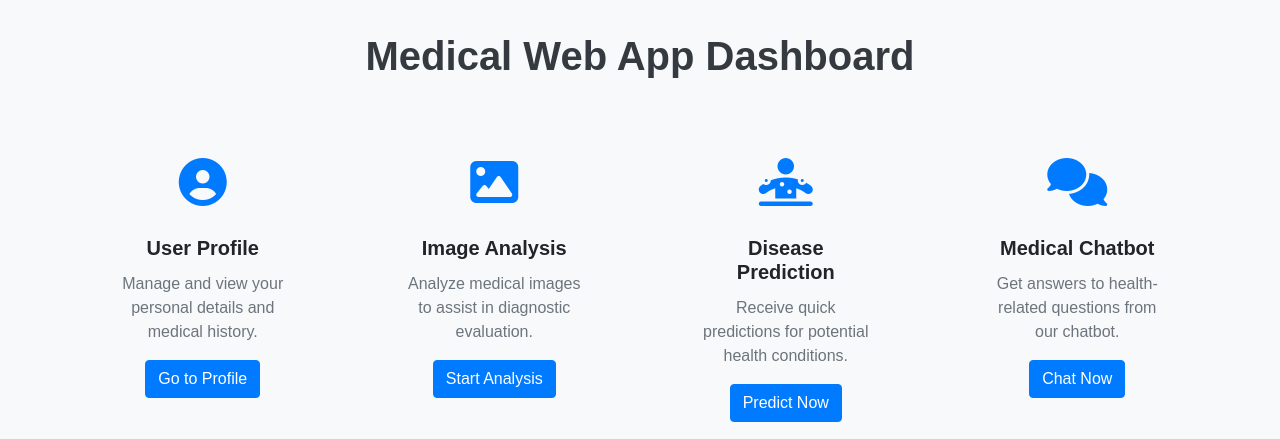
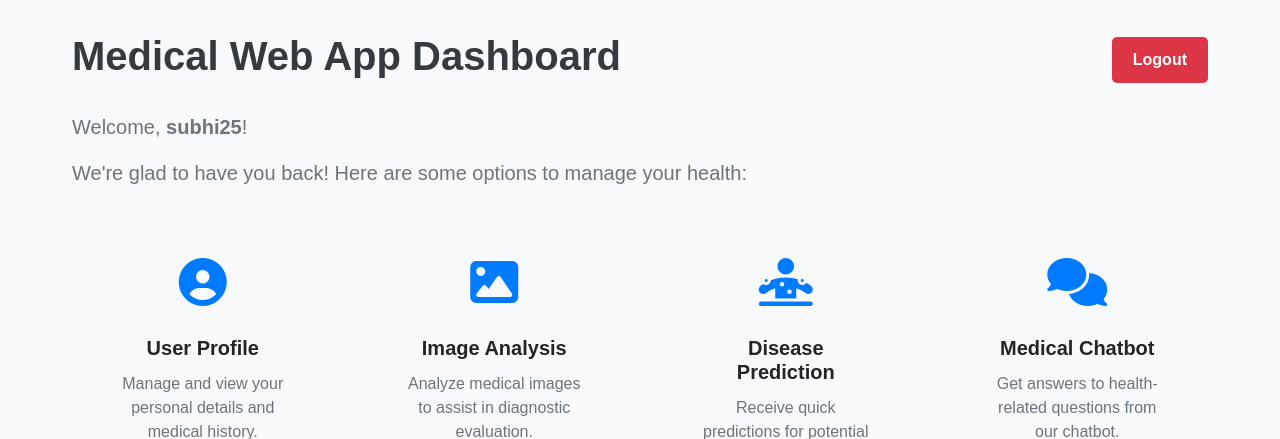
Before and after one commit to subhashit/AI-based-Medical-Web-Application, a Flask app: page /dashboard in a window 1280 px wide. Shown: the top 439 px of the page. Run offline with Flask 3, Linux system fonts and the light colour scheme; a user stored in the database is signed in; some libraries are stand-ins or nearby versions.

Commit message:
added logout button and user track

```diff
--- a/medical_app/app.py
+++ b/medical_app/app.py
@@ -67,10 +67,12 @@ def getResult(img):
     return result
 
 @app.route('/index', methods = ['GET'])
+@login_required
 def index():
     return render_template('index.html')
 
 @app.route('/predict', methods = ['GET', 'POST'])
+@login_required
 def upload():
     if request.method == 'POST':
         f = request.files['file']
@@ -143,9 +145,10 @@ def register():
 
 # Dashboard page route (protected by login_required)
 @app.route('/dashboard')
-@login_required
+@login_required  # Ensure the user is logged in
 def dashboard():
-    return render_template('dashboard.html')
+    return render_template('dashboard.html', user=current_user)
+
 
 # Logout route
 @app.route('/logout')
@@ -157,18 +160,22 @@ def logout():
 # **inside dashboard**
 # Route for User Profile
 @app.route('/user_profile')
+@login_required
 def user_profile():
     return render_template('user_profile.html')
 
 # Route for Disease Prediction
 @app.route('/disease_prediction')
+@login_required
 def disease_prediction():
     return render_template('disease_prediction.html')
 
 # Route for Medical Chatbot
 @app.route('/medical_chatbot')
+@login_required
 def medical_chatbot():
     return render_template('medical_chatbot.html')
+# ** dashboard end**
 
 
 
--- a/medical_app/templates/dashboard.html
+++ b/medical_app/templates/dashboard.html
@@ -16,12 +16,34 @@
             margin: 0 auto;
             padding: 2rem;
         }
+        .dashboard-header {
+            display: flex;
+            justify-content: space-between;
+            align-items: center;
+            margin-bottom: 1.5rem;
+        }
         .dashboard-title {
-            text-align: center;
             font-size: 2.5rem;
             font-weight: bold;
-            margin-bottom: 1.5rem;
             color: #343a40;
+        }
+        .logout-btn {
+            background-color: #dc3545;
+            color: white;
+            padding: 10px 20px;
+            border-radius: 5px;
+            text-decoration: none;
+            font-weight: bold;
+            transition: background-color 0.3s ease;
+        }
+        .logout-btn:hover {
+            background-color: #c82333;
+        }
+        .welcome-message {
+            font-size: 1.25rem;
+            color: #6c757d;
+            font-weight: normal;
+            margin-bottom: 1rem;
         }
         .card {
             border: none;
@@ -62,7 +84,18 @@
 <body>
 
 <div class="dashboard-container">
-    <h1 class="dashboard-title">Medical Web App Dashboard</h1>
+    <div class="dashboard-header">
+        <h1 class="dashboard-title">Medical Web App Dashboard</h1>
+        <!-- Logout Button -->
+        <a href="{{ url_for('logout') }}" class="btn logout-btn">Logout</a>
+    </div>
+
+    <!-- Display User's Name and Welcome Message -->
+    <div class="welcome-message">
+        <p>Welcome, <strong>{{ user.username }}</strong>!</p> <!-- Use Jinja template variable for user's name -->
+        <p>We're glad to have you back! Here are some options to manage your health:</p>
+    </div>
+
     <div class="row">
         <!-- User Profile Card -->
         <div class="col-md-3 mb-4">
```
